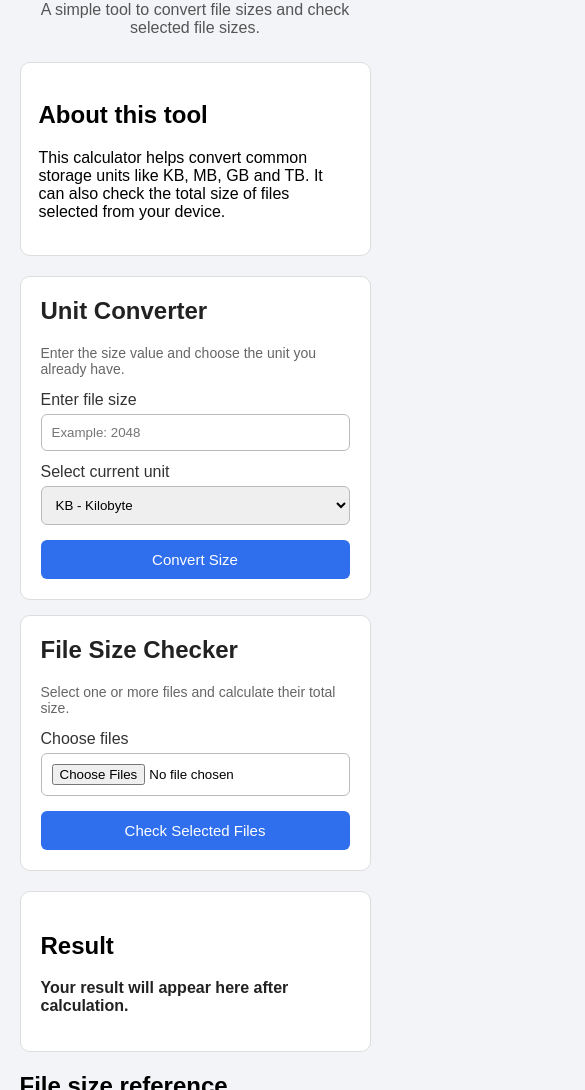
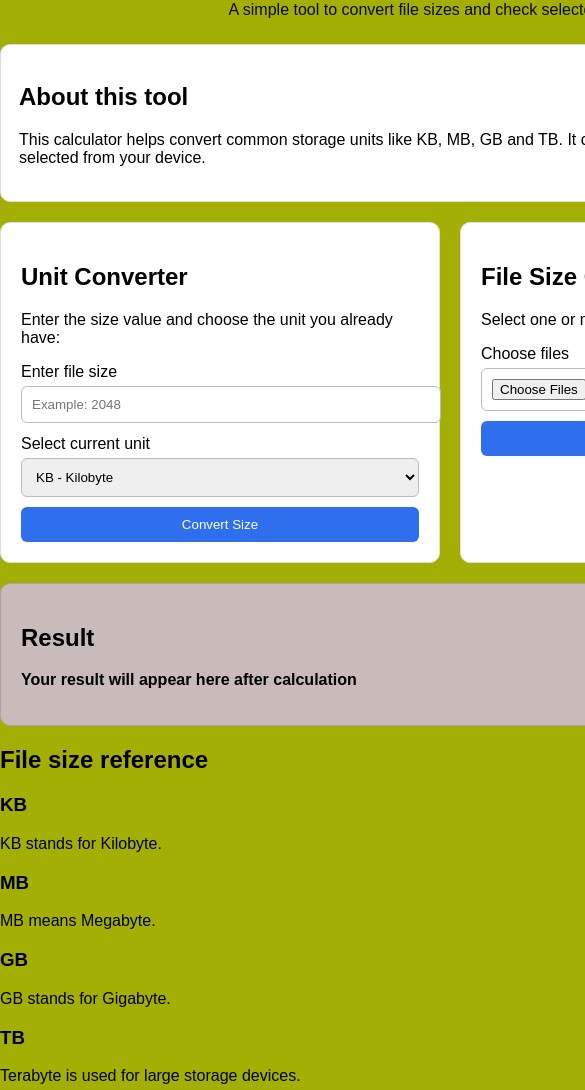
Before and after one commit to architraj99/File-Size-Calc, a plain HTML site: page index.html in a window 390 px wide. Shown: the part 92-1182 px from the top of the page, 585 px wide, since content can reach past the window. Drawn offline with Linux system fonts and the light colour scheme.

Commit message:
Added reset feature, improved UX and finalized layout
Added reset button so inputs and results can be cleared easily

Made small UI improvements like spacing and button alignment

Updated background and card colors to make the design look better

Adjusted some text and messages for clarity

Final cleanup and polish before finishing the project, ready to ship

```diff
--- a/index.html
+++ b/index.html
@@ -26,7 +26,7 @@
             <div class="card">
                 <h2>Unit Converter</h2>
                 <p class="small-text">
-                    Enter the size value and choose the unit you already have.
+                    Enter the size value and choose the unit you already have:
                 </p>
 
                 <div class="form-row">
@@ -65,7 +65,7 @@
 
         <div class="result-card">
             <h2>Result</h2>
-            <p id="result">Your result will appear here after calculation.</p>
+            <p id="result">Your result will appear here after calculation</p>
         </div>
 
         <div class="info-section">
@@ -75,17 +75,17 @@
 
                 <div class="info-card">
                     <h3>KB</h3>
-                    <p>Kilobyte is used for small files like text files.</p>
+                    <p>KB stands for Kilobyte.</p>
                 </div>
 
                 <div class="info-card">
                     <h3>MB</h3>
-                    <p>Megabyte is used for photos and documents.</p>
+                    <p>MB means Megabyte.</p>
                 </div>
 
                 <div class="info-card">
                     <h3>GB</h3>
-                    <p>Gigabyte is used for videos and applications.</p>
+                    <p>GB stands for Gigabyte.</p>
                 </div>
 
                 <div class="info-card">
--- a/script.js
+++ b/script.js
@@ -65,3 +65,9 @@ function checkFiles() {
         mb.toFixed(2) + " MB |" +
         gb.toFixed(2) + " GB ";
 }
+
+function resetAll() {
+    document.getElementById("value").value = "";
+    document.getElementById("fileInput").value = "";
+    document.getElementById("result").innerText = "Your Result Will Appear Here: ";
+}
--- a/style.css
+++ b/style.css
@@ -1,6 +1,6 @@
 body {
     font-family: Arial;
-    background-color: #f2f4f7;
+    background-color: #a4af06;
     margin: 0;
     padding: 0;
 }
@@ -15,13 +15,13 @@ body {
     margin-bottom: 25px;
 }
 
-.header h1 {
+.header h1{
     margin-bottom: 8px;
-    color: #222;
+    color: #c40505;
 }
 
 .header p {
-    color: #555;
+    color: #0a0a0a;
 }
 
 .intro-box {
@@ -44,17 +44,6 @@ body {
     border: 1px solid #ddd;
     border-radius: 10px;
 }
-
-.card h2 {
-    margin-top: 0;
-    color: #222;
-}
-
-.small-text {
-    font-size: 14px;
-    color: #666;
-}
-
 .form-row {
     margin-top: 12px;
 }
@@ -62,7 +51,6 @@ body {
 label {
     display: block;
     margin-bottom: 5px;
-    color: #333;
 }
 
 input,
@@ -71,58 +59,32 @@ select {
     padding: 10px;
     border: 1px solid #bbb;
     border-radius: 6px;
-    box-sizing: border-box;
 }
 
 button {
     width: 100%;
-    margin-top: 15px;
-    padding: 11px;
+    margin-top: 10px;
+    padding: 10px;
     border: none;
     border-radius: 6px;
     background-color: #2f6fed;
     color: white;
-    font-size: 15px;
 }
 
 button:hover {
-    background-color: #2459c7;
-    cursor: pointer;
+    background-color: #cc0404;
 }
 
 .result-card {
-    background-color: white;
+    background-color: rgb(202, 187, 187);
     margin-top: 20px;
     padding: 20px;
     border-radius: 10px;
-    border: 1px solid #ddd;
+    border: 1px solid #ada2a2;
 }
 
 #result {
     font-weight: bold;
-    color: #222;
-}
-
-.info-section {
-    margin-top: 20px;
-}
-
-.info-grid {
-    display: flex;
-    gap: 15px;
-    margin-top: 10px;
-}
-
-.info-card {
-    background-color: white;
-    padding: 15px;
-    border-radius: 8px;
-    border: 1px solid #ddd;
-    width: 25%;
-}
-
-.info-card h3 {
-    margin-top: 0;
 }
 
 .formula-box {
@@ -133,41 +95,8 @@ button:hover {
     border: 1px solid #ddd;
 }
 
-.formula-box ul {
-    margin: 0;
-    padding-left: 18px;
-}
-
-.formula-box li {
-    margin: 6px 0;
-}
-
 .footer {
     text-align: center;
     margin-top: 20px;
     color: #777;
 }
-
-@media (max-width: 700px) {
-    .page {
-        width: 90%;
-    }
-
-    .main-area {
-        display: block;
-    }
-
-    .card {
-        width: auto;
-        margin-top: 15px;
-    }
-
-    .info-grid {
-        display: block;
-    }
-
-    .info-card {
-        width: auto;
-        margin-top: 10px;
-    }
-}
```
